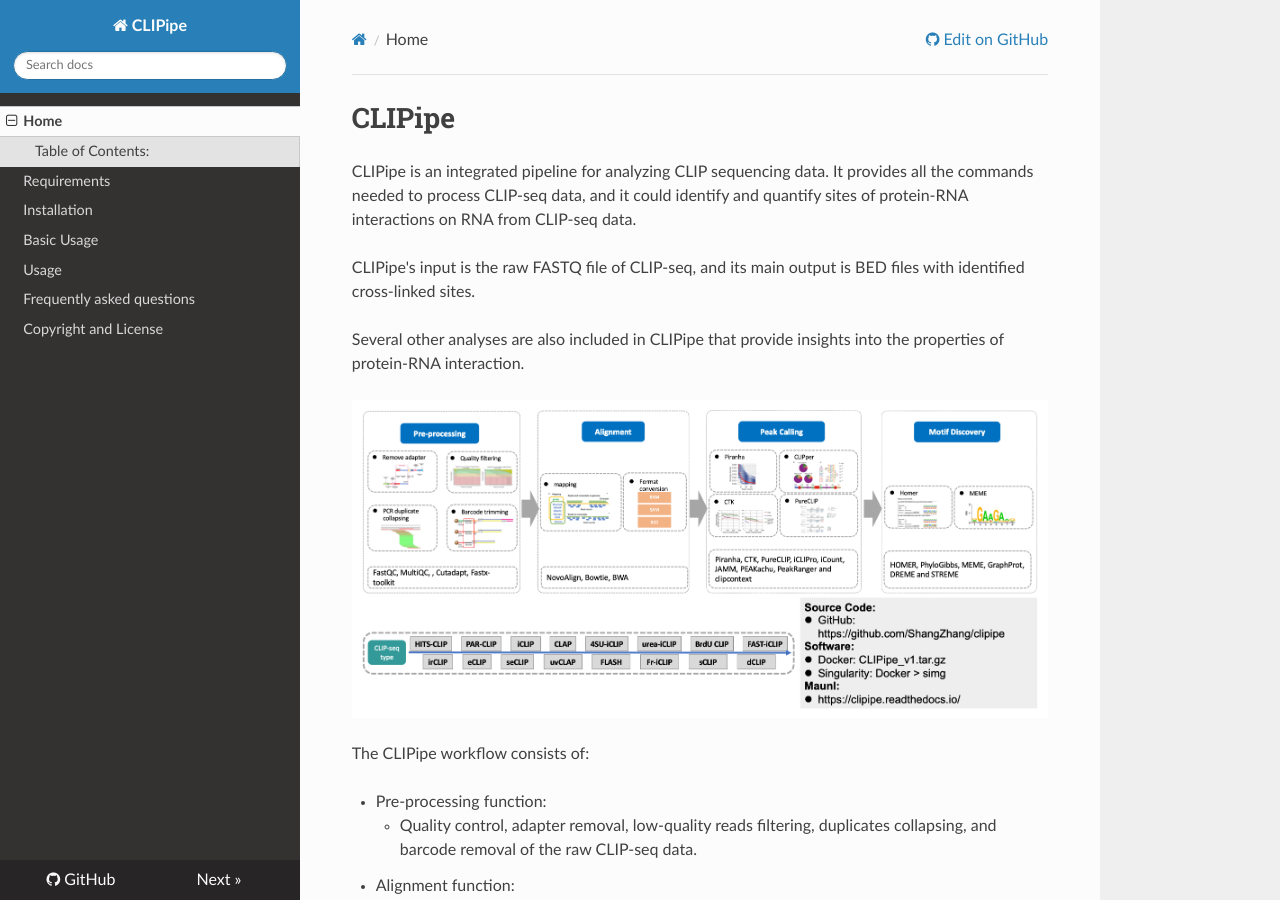
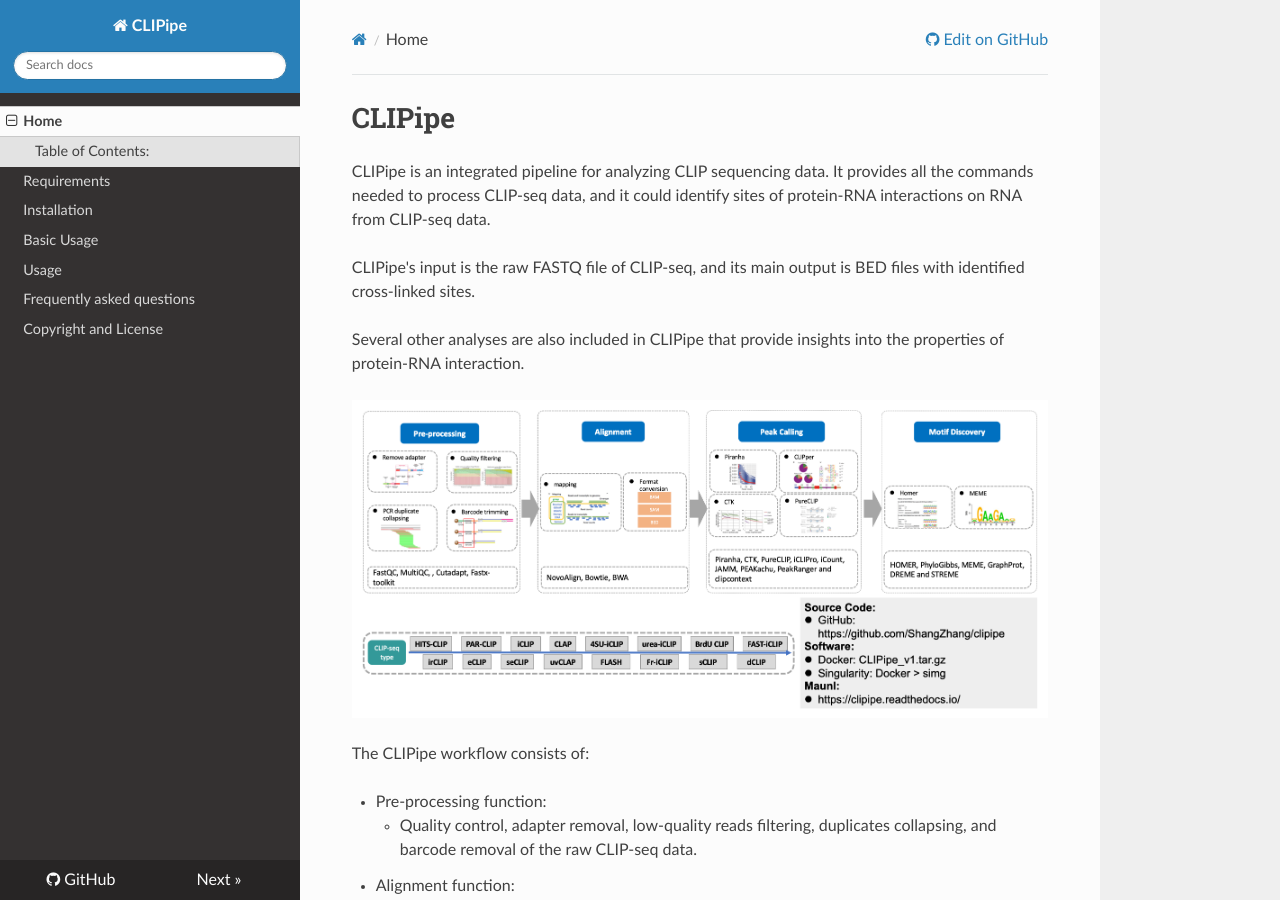
Before and after one commit to lulab/CLIPipe, an MkDocs documentation site: the page built from docs/index.md, in a window 1280 px wide and 900 px high. Built offline with MkDocs 1.6.1, drawn with Linux system fonts in a browser that asks for light colours; nearby versions of some CDN libraries.

Commit message:
miner change

```diff
--- a/docs/index.md
+++ b/docs/index.md
@@ -1,6 +1,6 @@
 # CLIPipe
 
-CLIPipe is an integrated pipeline for analyzing CLIP sequencing data. It provides all the commands needed to process CLIP-seq data, and it could identify and quantify sites of protein-RNA interactions on RNA from CLIP-seq data.
+CLIPipe is an integrated pipeline for analyzing CLIP sequencing data. It provides all the commands needed to process CLIP-seq data, and it could identify sites of protein-RNA interactions on RNA from CLIP-seq data.
 
 CLIPipe's input is the raw FASTQ file of CLIP-seq, and its main output is BED files with identified cross-linked sites.
 
```
Also changed, not shown: docs/2_installation.md (+1 -1 lines).
